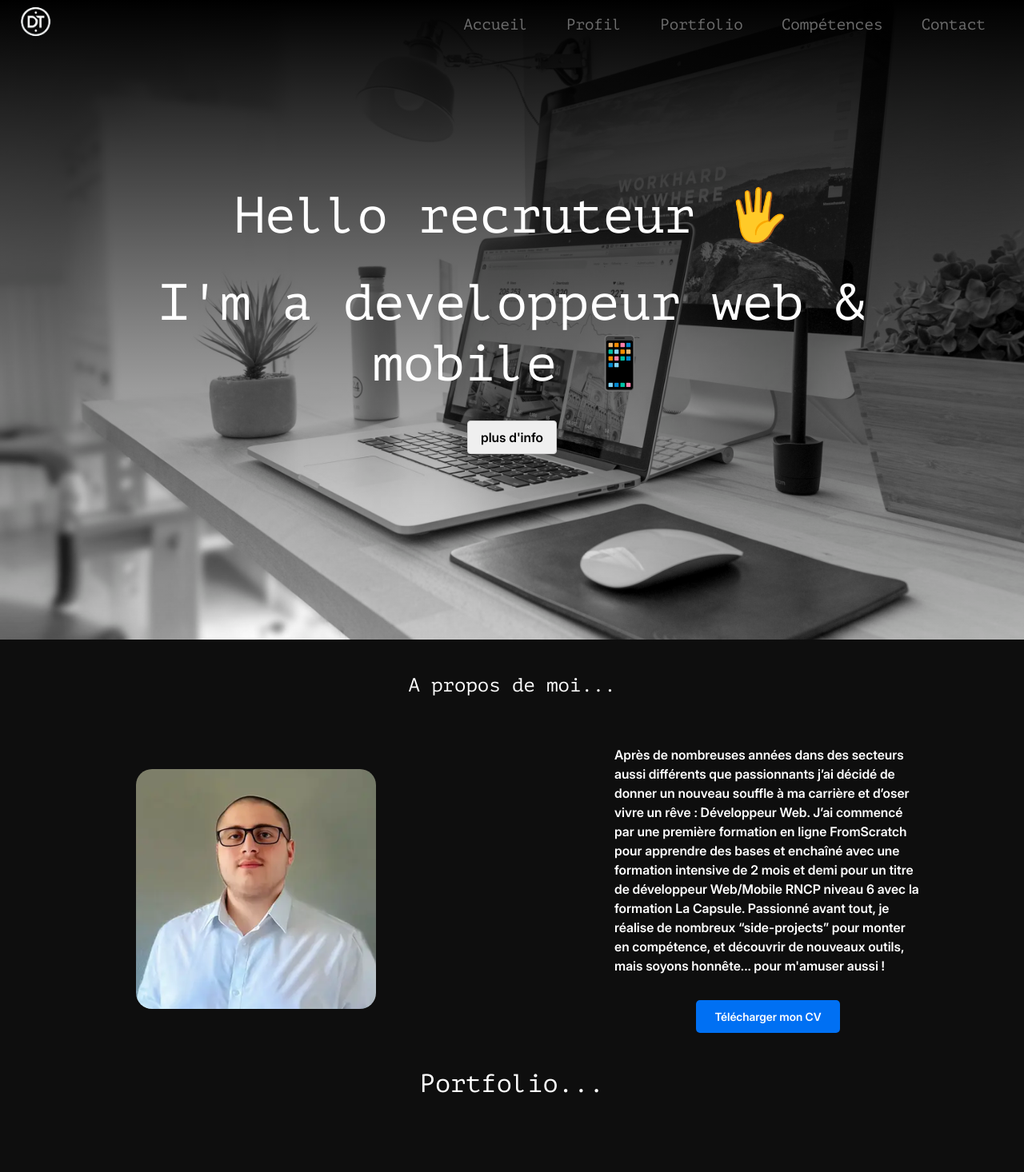
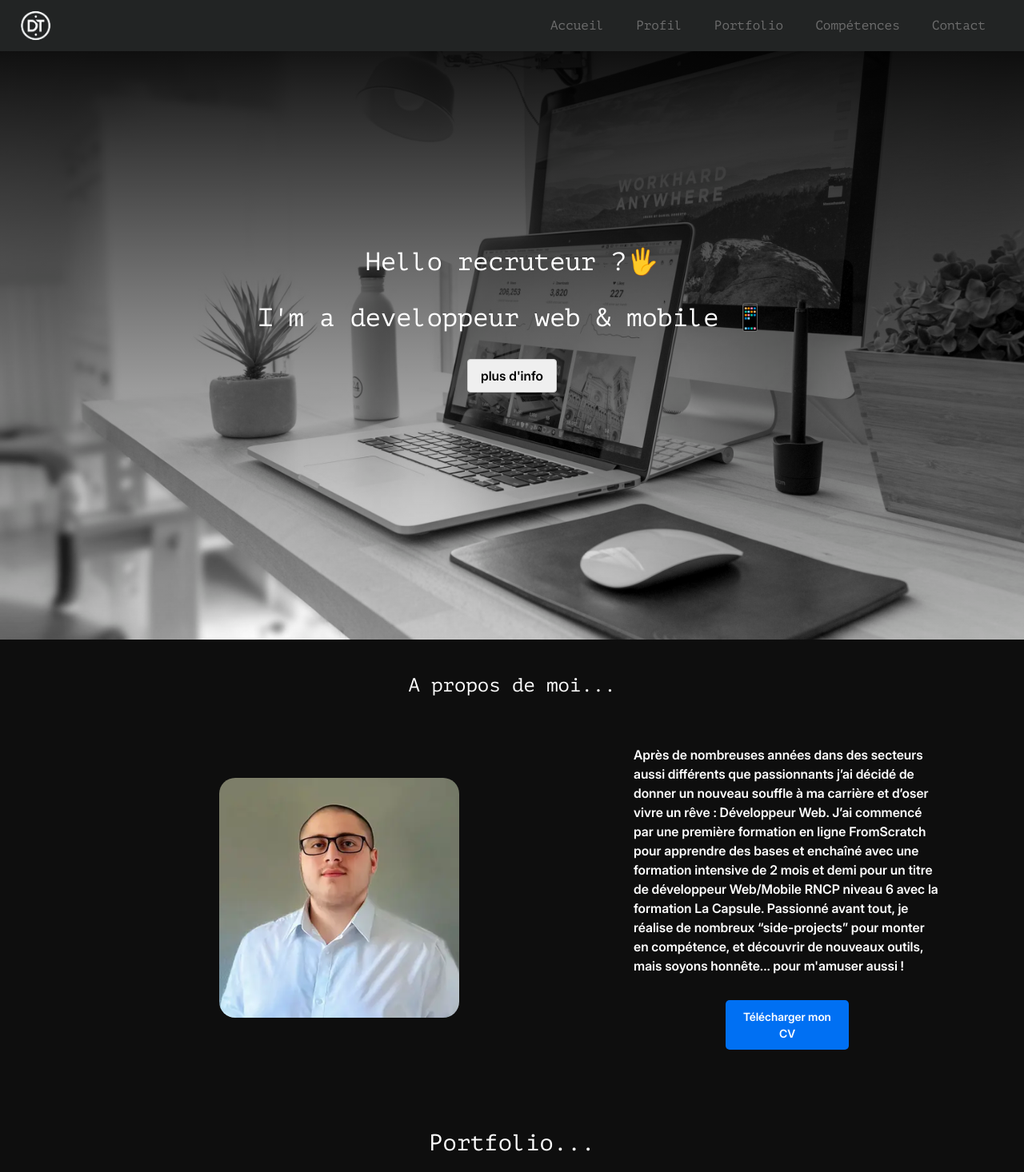
Before and after one commit to TseTse01/portfolio, a Next.js app: page / in a window 1280 px wide. Shown: the top 1466 px of the page at 80% size. Built offline with nearby package versions, Linux system fonts and the light colour scheme; no server answers.

Commit message:
change background navbar + add font resize

```diff
--- a/components/DownloadCVButton.js
+++ b/components/DownloadCVButton.js
@@ -16,9 +16,11 @@ const DownloadCVButton = () => {
   }, []);
 
   return (
-    <button onClick={handleDownload} className="download-btn">
-      Télécharger mon CV
-    </button>
+    <div className="btnContainer">
+      <button onClick={handleDownload} className="download-btn">
+        Télécharger mon CV
+      </button>
+    </div>
   );
 };
 
--- a/components/Profil.js
+++ b/components/Profil.js
@@ -35,6 +35,7 @@ const Profil = () => {
             outils, mais soyons honnête... pour m'amuser aussi !
           </p>
           {/* Le bouton de téléchargement du CV */}
+
           <DownloadCVButton />
         </div>
       </div>
--- a/styles/_settings.scss
+++ b/styles/_settings.scss
@@ -25,13 +25,13 @@ $color-3: #e7f7fe;
     font-family: "Inter";
     src: local("inter"),
      url("../fonts/inter/static/Inter_24pt-SemiBold.ttf") format("truetype");
-    font-weight: 600;
+    font-weight: 300;
    }
   @font-face {
     font-family: "PtMono";
     src: local("PtMono"),
      url("../fonts/ptMono/PTMono-Regular.ttf") format("truetype");
-    font-weight: 600;
+    font-weight: 300;
    }
 
    .appContainer {
--- a/styles/components/_AnimatedTextInput.scss
+++ b/styles/components/_AnimatedTextInput.scss
@@ -41,14 +41,13 @@
 
     }
     .hello-world {
-        font-size: 4rem;
-        color: white;
-        text-align: center;
-        margin: 0;
-        padding: 0;
-        animation: fadeInText 2s ease-in-out forwards;
-        margin-bottom: 2rem;
-        font-family: "PtMono";
+      font-size: 2rem;
+      color: #fff;
+      text-align: center;
+      padding: 0;
+      animation: fadeInText 2s ease-in-out forwards;
+      margin: 0 0 2rem;
+      font-family: "PtMono";
         @media screen and (max-width: 600px) {
           font-size: 2rem;
 
--- a/styles/components/_Competences.scss
+++ b/styles/components/_Competences.scss
@@ -61,10 +61,13 @@
             width: 75%;
 
           }
+          .titleContainer {
+            margin: 96px 0px 24px 0;
 
-        .title {
-            margin-bottom: 25px;
-        }
+            .title {
+                margin-bottom: 25px;
+            }
+          }
         .svgContainer {
             display: flex;
             gap: 1rem;
@@ -87,3 +90,9 @@
         }
     }
 }
+
+@media (min-width: 1200px) {
+  .h3, h3 {
+      font-size: 1.4rem;
+}
+}
--- a/styles/components/_Contact.scss
+++ b/styles/components/_Contact.scss
@@ -6,14 +6,12 @@
     justify-content: center;
     background-color: #0e0e0e;
     .contactContainer {
-      background-color: rgba(0, 0, 0, 0.5);
+      background-color: #222424;
       padding: 30px;
       max-width: 1000px;
       width: 100%;
       border-radius: 12px;
-      // box-shadow: 0 0 20px rgba(0, 0, 0, 0.2);
       color: #fff;
-
       .title {
         text-align: center;
         font-size: 28px;
@@ -23,8 +21,15 @@
 
       .text {
         text-align: center;
-        font-size: 18px;
+        font-size: 1rem;
         margin-bottom: 30px;
+        display: flex;
+        align-items: center;
+        margin: 24px auto 48px auto;
+        font-weight: 300;
+        justify-content: center;
+        width: 60%;
+        font-family: 'Inter';
       }
 
       .contactBox {
--- a/styles/components/_DownloadCVButton.scss
+++ b/styles/components/_DownloadCVButton.scss
@@ -1,15 +1,19 @@
-.download-btn {
-  margin-top: 15px;
+
+.btnContainer {
+width: 100%;
+align-items: center;
+justify-content: center;
+display: flex;
+  .download-btn {
+    margin-top: 15px;
     padding: 10px 20px;
     background-color: #0070f3;
-    color: white;
+    color: #fff;
     border: none;
     border-radius: 5px;
-  width: 28%;
-    cursor: pointer;
+    width: 40%;
     font-size: 14px;
-    transition: background-color 0.3s ease;
-
+    transition: background-color .3s ease;
     &:hover {
       background-color: $color-2;
     }
@@ -19,3 +23,4 @@
       box-shadow: 0 0 0 3px rgba(0, 112, 243, 0.5);
     }
   }
+}
--- a/styles/components/_Portfolio.scss
+++ b/styles/components/_Portfolio.scss
@@ -9,10 +9,9 @@
     align-items: center;
 
     .titlePortfolio {
-      font-size: xx-large;
-      color: white;
-      padding: 40px;
-      margin-bottom: 1rem;
+      font-size: 1.8rem;
+      color: #fff;
+      margin: 96px 0px 24px 0;
 
     }
 
--- a/styles/components/_Profil.scss
+++ b/styles/components/_Profil.scss
@@ -32,19 +32,23 @@
 
         }
         .description {
-            width: 50%;
-            display: grid;
-            justify-items: center;
-            font-family: "Inter";
+            width: 30%;
+    display: flex;
+    justify-items: center;
+    font-family: "Inter";
+    flex-direction: column;
+    margin-left: 48px;
             @media screen and (max-width: 780px) {
                 width: 100%;
                 margin: 15px;
             }
             .text {
-            width: 60%;
-            color: white;
+            width: 100%;
+            color: #fff;
+            font-weight: 300 !important;
 
         }
+
         }
     }
 }
--- a/styles/components/_navbar.scss
+++ b/styles/components/_navbar.scss
@@ -1,32 +1,33 @@
 .navbarC {
-  height: 3rem;
+  height: 4rem;
   width: 100%;
   display: flex;
-    justify-content: space-evenly;
-    align-items: center;
-    font-size: larger;
-    // background-color: rgba(0, 0, 0, 1);
-    position: fixed; /* Ajoute cette propriété pour fixer la navbar en haut de la page */
-    top: 0; /* Position par défaut */
-    left: 0;
-    right: 0;
-    transition: top 0.4s ease-in-out;
-
-    z-index: 1000; /* Assure que la navbar est au-dessus d'autres éléments */
-    padding-top: 15px;
+  justify-content: space-evenly;
+  align-items: center;
+  font-size: 1rem;
+  position: fixed;
+  top: 0;
+  background: #222424;
+  left: 0;
+  right: 0;
+  transition: top .4s ease-in-out;
+  z-index: 1000;
+  line-height: 4rem;
     @media screen and (max-width: 740px) {
       font-size: 1rem;
         height: 10rem;
       flex-direction: column;
     }
 
-    @media screen and (max-width: 450px) {
-      height: 11.5rem;
+    @media screen and (max-width: 460px) {
+      height: 14.5rem;
     }
     .logoContainer {
+  display: flex;
 
-      .logo {
+      img {
         cursor: pointer;
+
       }
     }
 
@@ -51,6 +52,7 @@
          margin-right: 0;
          flex-wrap: wrap;
         }
+
         .navlink {
           cursor: pointer;
           transition: transform 0.3s ease-in-out;
@@ -61,3 +63,11 @@
       }
     }
   }
+  // .visible {
+  //   top: 0;
+
+  // }
+
+  // .hidden {
+  //   top: -1600px;
+  // }
```
